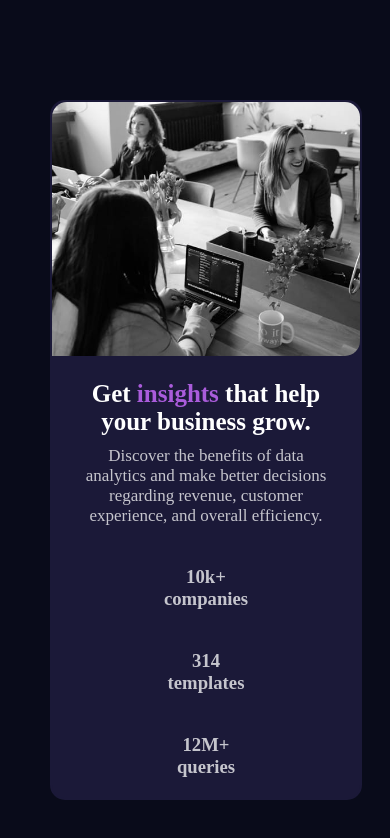
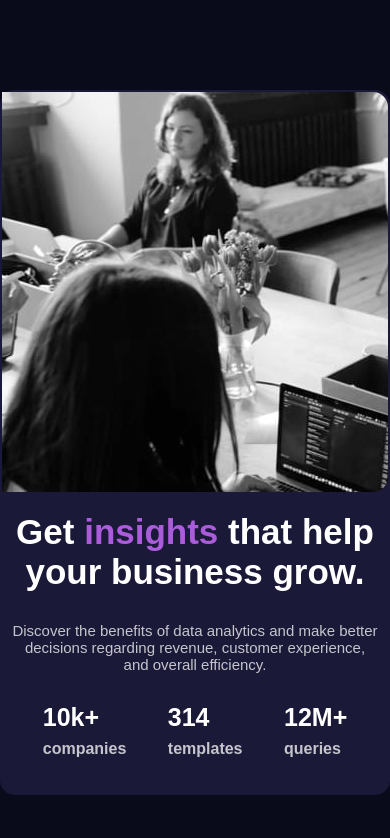
Before and after one commit to hassan-qureshii/Stats-Preview-Card-Component-Main, a plain HTML site: page index.html in a window 390 px wide. Drawn offline with Linux system fonts and the light colour scheme; files whose address does not match are found by name.

Commit message:
first commit

```diff
--- a/index.html
+++ b/index.html
@@ -14,7 +14,7 @@
 <body>
   <nav>
     <div class="image">
-        <img src="C:\Users\Itcomplex\Desktop\FrontEnd Mentor projects of html & css\stats-preview-card-component-main\images\image-header-desktop.jpg">
+
     </div>
 
     <div class="paragraph">
@@ -25,9 +25,17 @@
     </div>
 
     <div class="container">
-      <h3> 10k+<br> companies</h3>
-      <h3>314 <br>templates</h3>
-      <h3>12M+ <br>queries</h3>
+      <div class="row">
+          <h3><u>10k+</u><br> companies</h3>
+      </div>
+
+      <div class="row">
+          <h3><u>314</u> <br>templates</h3>
+      </div>
+
+      <div class="row">
+           <h3><u>12M+</u> <br>queries</h3>
+      </div>
     </div>
 
   </nav>
--- a/styles.css
+++ b/styles.css
@@ -2,41 +2,43 @@
     margin: 0%;
     padding: 0%;
     box-sizing: border-box;
+    font-family:sans-serif;
 }
 
 body{
+    display:flex;
+    justify-content:center;
+    align-items:center;
     background-color:hsl(233, 47%, 7%);
     color:white;
+    height:100vh;
 }
 
 nav{
-    border:2px solid hsl(244, 38%, 16%);;
+    border:2px solid hsl(244, 38%, 16%);
     border-radius:15px;
     background-color:hsl(244, 38%, 16%);
-    margin:200px 100px;
-    width:80%;
-    height:400px;
-
+    width:70%;
 }
 
-img{
+.image{
+  background-image:url('image-header-desktop.jpg');
   float:right;
-  width:45%;
+  width:50%;
   height:400px;
   border-top-right-radius:15px;
   border-bottom-right-radius:15px;
 }
 
 .paragraph{
-    width:40%;
-    padding-top: 90px;
-    padding-left:30px;
-    text-align: center;
+    width:50%;
+    padding:90px 60px 0px;
 }
 
 .paragraph h1{
-    padding-bottom:20px;
-    font-size:30px;
+    width:400px;
+    padding-bottom:30px;
+    font-size:35px;
 }
 
 b{
@@ -45,81 +47,112 @@ b{
 
 .paragraph p{
     color: hsla(0, 0%, 100%, 0.75);
-    font-size:17px;
+    font-size:15px;
+    width:400px;
 }
 
 .container{
-    padding:0px 20px 80px 20px;
+    width:45%;
+    display:flex;
+    justify-content:space-around;
+    align-items:center;
+    padding:30px 20px 0px;
 }
 
-h3{
+.container h3{
+    font-size:16px;
+    line-height:28px;
     color: hsla(0, 0%, 100%, 0.75);
     display:inline-block;
-    padding:20px 30px;
 }
 
-/* mediaqueries of tablet screen */
-@media(max-width:991px){
+.container u{
+    color:white;
+    text-decoration:none;
+    font-size:25px;
+}
+
+/* mediaqueries of 1237 */
+@media(max-width:1240px){
 nav{
     width:85%;
-        margin:200px 80px;
 }
 
+.image{
+    width:45%;
+    height:370px;
+}
 
 .paragraph{
-        width:40%;
-        padding-left:25px;
+    width:45%;
+    padding:90px 0px 0px 60px;
+}
+
+.paragraph h1{
+    width:350px;
+    font-size:30px;
+}
+
+.paragraph p{
+    width:350px;
+}
+
+.container{
+   padding:20px 0px 0px 40px;
+}
+}
+
+/* mediaqueries of 920px */
+@media(max-width:920px){
+    nav{
+        width:95%;
+    }
+}
+
+/* mediaqueries of 767px */
+  @media(max-width:767px){
+nav{
+    width:100%;
+    margin-top:40px;
+}
+
+.image{
+  background-image:url('image-header-mobile.jpg');
+  float:none;
+  width:100%;
+  height:400px;
+  border-top-right-radius:15px;
+  border-bottom-right-radius:15px;
+}
+
+.paragraph{
+    width:100%;
+    padding:20px 70px;
     text-align: center;
 }
 
 .paragraph h1{
-        padding-bottom:10px;
-        font-size:25px;
+    width:100%;
+    padding-bottom:30px;
+    font-size:35px;
 }
 
+.paragraph p{
+    color: hsla(0, 0%, 100%, 0.75);
+    font-size:15px;
+    width:100%;
+}
 
 .container{
-        padding-top:40px;
-    }
-    h3{
-        padding:0px 15px;
+    width:100%;
+    padding:10px 20px 30px;
 }
 }
 
-/* mediaqueries of mobile screen */
-  @media(max-width:767px){
-    nav{
-        width:80%;
-        margin:100px 50px;
-        height:auto;
-    }
-
-    img{
-        width:100%;
-        float:none;
-        height:auto;
-        border-top-left-radius:15px;
-        border-top-right-radius:15px;
-    }
-
+/* Media Queries of 541px */
+@media(max-width:541px){
 .paragraph{
-        width:100%;
-        padding:20px 30px;
+    padding:20px 10px;
     text-align: center;
 }
-
-    .paragraph h1{
-        font-size:25px;
 }
-
-
-    .container{
-        padding:0px 20px;
-    }
-
-    h3{
-        text-align: center;
-        display:block;
-        padding:20px 0px 20px 0px;
-    }
-  }
```
Also changed, not shown: design/desktop-design.jpg, image-header-desktop.jpg (renamed from images/image-header-desktop.jpg), image-header-mobile.jpg (renamed from images/image-header-mobile.jpg), images/favicon-32x32.png (deleted), 4 other files. Lines whose indentation alone changed are shown as unchanged.
